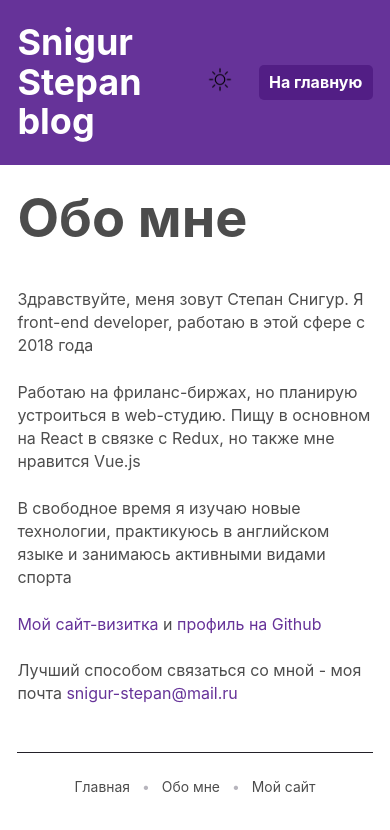
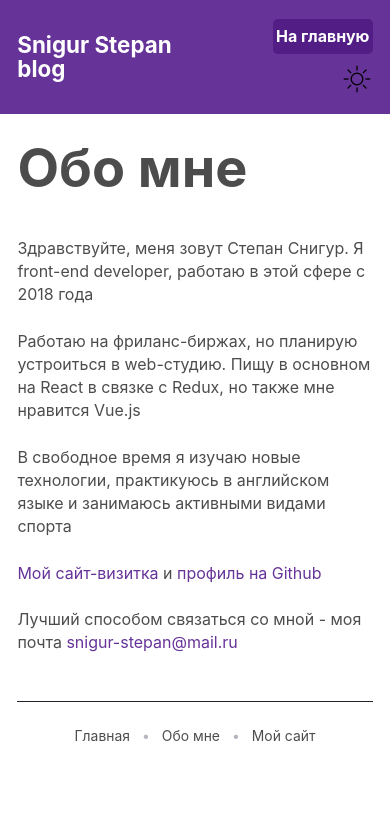
Before and after one commit to StepanSnigur/snigur-stepan-blog, a Gatsby site: page /about in a window 390 px wide. Built offline with nearby package versions, Linux system fonts and the light colour scheme; Gatsby itself is replaced by a stand-in of ours.

Commit message:
Add mobile adaptation

```diff
--- a/src/components/Header/header.css
+++ b/src/components/Header/header.css
@@ -21,9 +21,12 @@
     border: none;
     background: none;
     margin-right: 20px;
+    padding: 0;
     cursor: pointer;
 }
 .change-colorTheme-btn img {
+    display: block;
+    height: 100%;
     margin: 0;
     padding: 0;
 }
@@ -40,3 +43,33 @@
     font-weight: 700;
     background-color: #521e85;
 }
+
+@media screen and (max-width: 720px) {
+    .header-container > h1 {
+        font-size: 1.4rem;
+    }
+}
+@media screen and (max-width: 550px) {
+    .header-container__link {
+        width: 100px;
+    }
+}
+@media screen and (max-width: 500px) {
+    .header-container {
+        padding: 1.2rem 1.08rem;
+    }
+    .header-container__links {
+        flex-direction: column;
+        align-items: flex-end;
+    }
+    .change-colorTheme-btn {
+        order: 1;
+        margin-right: 0;
+        margin-top: 9px;
+    }
+}
+@media screen and (max-width: 400px) {
+    .header-container__links {
+        margin-left: 50px;
+    }
+}
```
Also changed, not shown: src/components/BlogCards/BlogCards.css (+16 -0 lines), src/components/PostsSearch/PostSearch.css (+11 -0 lines), src/templates/PostTemplate/post.css (+9 -0 lines).
